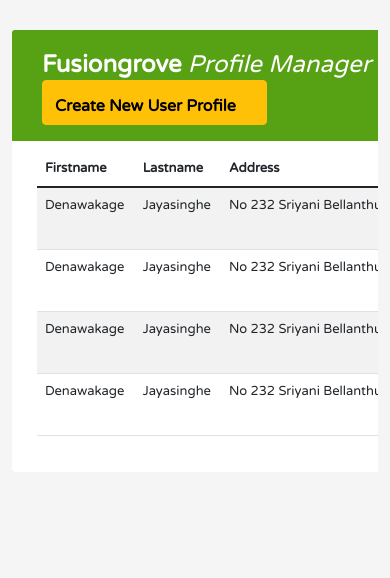
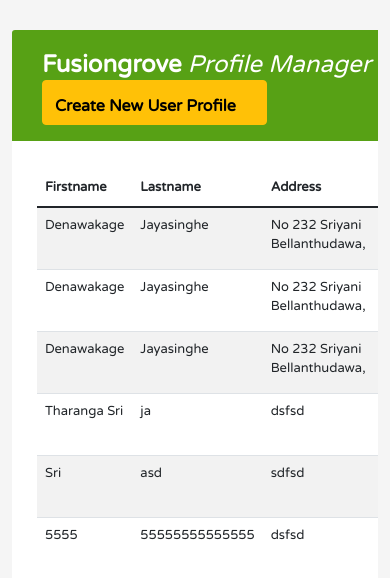
Before and after one commit to TharangaSri/user-profile, a React (Create React App) app: page / in a window 390 px wide. Shown: the top 578 px of the page. Built offline with nearby package versions, Linux system fonts and the light colour scheme; data requests are answered from the project's data file.

Commit message:
update image fix

```diff
--- a/db.json
+++ b/db.json
@@ -1,14 +1,17 @@
 {
   "users": [
     {
+      "id": 1,
       "firstname": "Denawakage",
       "lastname": "Jayasinghe",
       "address": "No 232 Sriyani Bellanthudawa,",
       "contact": "+0771198563",
       "dateofbirth": "2021-10-07",
       "email": "ddtharangasri@gmail.com",
-      "image": "",
-      "id": 1
+      "image": {
+        "name": "131612313_10158969849872300_990759718758038190_n.jpg",
+        "lastModified": 1633520369032
+      }
     },
     {
       "firstname": "Denawakage",
@@ -31,14 +34,34 @@
       "id": 3
     },
     {
-      "firstname": "Denawakage",
-      "lastname": "Jayasinghe",
-      "address": "No 232 Sriyani Bellanthudawa,",
-      "contact": "+0771198563",
-      "dateofbirth": "2021-09-29",
+      "firstname": "Tharanga Sri",
+      "lastname": "ja",
+      "address": "dsfsd",
+      "contact": "+333333",
+      "dateofbirth": "2021-10-08",
       "email": "ddtharangasri@gmail.com",
       "image": "",
       "id": 4
+    },
+    {
+      "id": 5,
+      "firstname": "Sri",
+      "lastname": "asd",
+      "address": "sdfsd",
+      "contact": "+222",
+      "dateofbirth": "2021-10-07",
+      "email": "ddtharangasri@gmail.com",
+      "image": ""
+    },
+    {
+      "id": 6,
+      "firstname": "5555",
+      "lastname": "55555555555555",
+      "address": "dsfsd",
+      "contact": "+333333",
+      "dateofbirth": "2021-10-14",
+      "email": "ddtharangasri@gmail.com",
+      "image": ""
     }
   ]
 }
--- a/src/components/forms/CreateUserForm.js
+++ b/src/components/forms/CreateUserForm.js
@@ -3,7 +3,7 @@
 import { Form, Button } from "react-bootstrap";
 import "react-phone-number-input/style.css";
 import PhoneInput from "../../utils/PhoneInputHelper";
-import FileUploadHelpers from "../../utils/ImageUploadHelpers";
+import FileUploadHelpers from "../../utils/ImageUploadCreateHelpers";
 
 
 function CreateUserForm() {
--- a/src/components/forms/EditUserForm.js
+++ b/src/components/forms/EditUserForm.js
@@ -3,7 +3,7 @@
 import { Form, Button } from "react-bootstrap";
 import "react-phone-number-input/style.css";
 import PhoneInput from "../../utils/PhoneInputHelper";
-import FileUploadHelpers from "../../utils/ImageUploadHelpers";
+import FileUploadHelpers from "../../utils/ImageUploadEditHelpers";
 
 function EditUserForm({ theUser }) {
   const id = theUser.id;
@@ -17,7 +17,8 @@
 
   //Set Contact Statue
   const handleOnChangePhoneInput = (value) => {
-    // setUser({ ...newUser, contact: value });
+    console.log(value);
+    setContact(value);
   };
 
   //Edit User Function
@@ -42,7 +43,7 @@
     <>
       <Form onSubmit={handleSubmit}>
         <Form.Group>
-          <FileUploadHelpers setUser={setContact} newUser={setImage} />
+          <FileUploadHelpers setImage={setImage} />
           <Form.Control
             type="text"
             placeholder="First Name *"
--- a/src/contexts/UserContext.js
+++ b/src/contexts/UserContext.js
@@ -51,8 +51,22 @@
   };
 
   //Edit user profile
-  const editUserProfile = (id, editUserProfile) => {
-    setUsers(users.map((user) => (user.id === id ? editUserProfile : user)));
+  const editUserProfile = async (id, editedUserProfile) => {
+    try {
+      let res = await axios({
+        method: "put",
+        headers: {
+          "Content-type": "application/json",
+        },
+        url: `/users/${id}`,
+        json: true,
+        data: JSON.stringify(editedUserProfile),
+      });
+      setUsers(users.map((user) => (user.id === id ? editedUserProfile : user)));
+      // return response;
+    } catch (err) {
+      console.error(err);
+    }
   };
 
   //Delete Profile
@@ -76,5 +90,5 @@
       {props.children}
     </UserContext.Provider>
   );
-};
+};;
 export default UserContextProvider;
--- a/src/utils/ImageUploadHelpers.js
+++ b/src/utils/ImageUploadCreateHelpers.js
@@ -2,7 +2,7 @@
 import imageCompression from "browser-image-compression";
 import Card from "react-bootstrap/Card";
 
-function FileUploadHelpers({ setUser, newUser }) {
+function ImageUploadCreateHelpers({ setImage, newUser }) {
   //File Upload Helper State
   const [state, setState] = useState({
     originalLink: "",
@@ -33,7 +33,7 @@
     imageCompression(imageFile, options)
       .then(function (compressedFile) {
         console.log(compressedFile);
-        setUser({ ...newUser, image: compressedFile });
+        setImage({ ...newUser, image: compressedFile });
       })
       .catch(function (error) {
         console.log(error.message);
@@ -59,6 +59,7 @@
           )}
           <div className="d-flex justify-content-center ">
             <input
+              name="image"
               type="file"
               accept="image/*"
               className="mt-2 btn btn-light w-75"
@@ -71,4 +72,4 @@
   );
 }
 
-export default FileUploadHelpers;
+export default ImageUploadCreateHelpers;
--- /dev/null
+++ b/src/utils/ImageUploadEditHelpers.js
@@ -0,0 +1,75 @@
+import { useState } from "react";
+import imageCompression from "browser-image-compression";
+import Card from "react-bootstrap/Card";
+
+function ImageUploadEditHelpers({ setImage }) {
+  //File Upload Helper State
+  const [state, setState] = useState({
+    originalLink: "",
+    uploadImage: false,
+  });
+
+  //On file upload change
+  const handleImgOnChange = (e) => {
+    handleImageUpload(e);
+    const imageFile = e.target.files[0];
+    setState({
+      originalLink: URL.createObjectURL(imageFile),
+      uploadImage: true,
+    });
+  };
+
+  const handleImageUpload = (event) => {
+    const imageFile = event.target.files[0];
+
+    //compress options
+    let options = {
+      maxSizeMB: 1,
+      maxWidthOrHeight: 1920,
+      useWebWorker: true,
+    };
+
+    //start compression
+    imageCompression(imageFile, options)
+      .then(function (compressedFile) {
+        console.log(compressedFile);
+        setImage(compressedFile);
+      })
+      .catch(function (error) {
+        console.log(error.message);
+      });
+  };
+
+  return (
+    <>
+      <div className="row  justify-content-center">
+        <div className="col-xl-8 col-lg-4 col-md-4 col-sm-12 ">
+          {state.uploadImage ? (
+            <Card.Img
+              className="ht"
+              variant="top"
+              src={state.originalLink}
+            ></Card.Img>
+          ) : (
+            <Card.Img
+              className="ht"
+              variant="top"
+              src="./profile_image.jpg"
+            ></Card.Img>
+          )}
+          <div className="d-flex justify-content-center ">
+            <input
+              name="image"
+              type="file"
+              accept="image/*"
+              className="mt-2 btn btn-light w-75"
+              onChange={(e) => handleImgOnChange(e)}
+            />
+          </div>
+        </div>
+      </div>
+    </>
+  );
+}
+
+export default ImageUploadEditHelpers;
```
